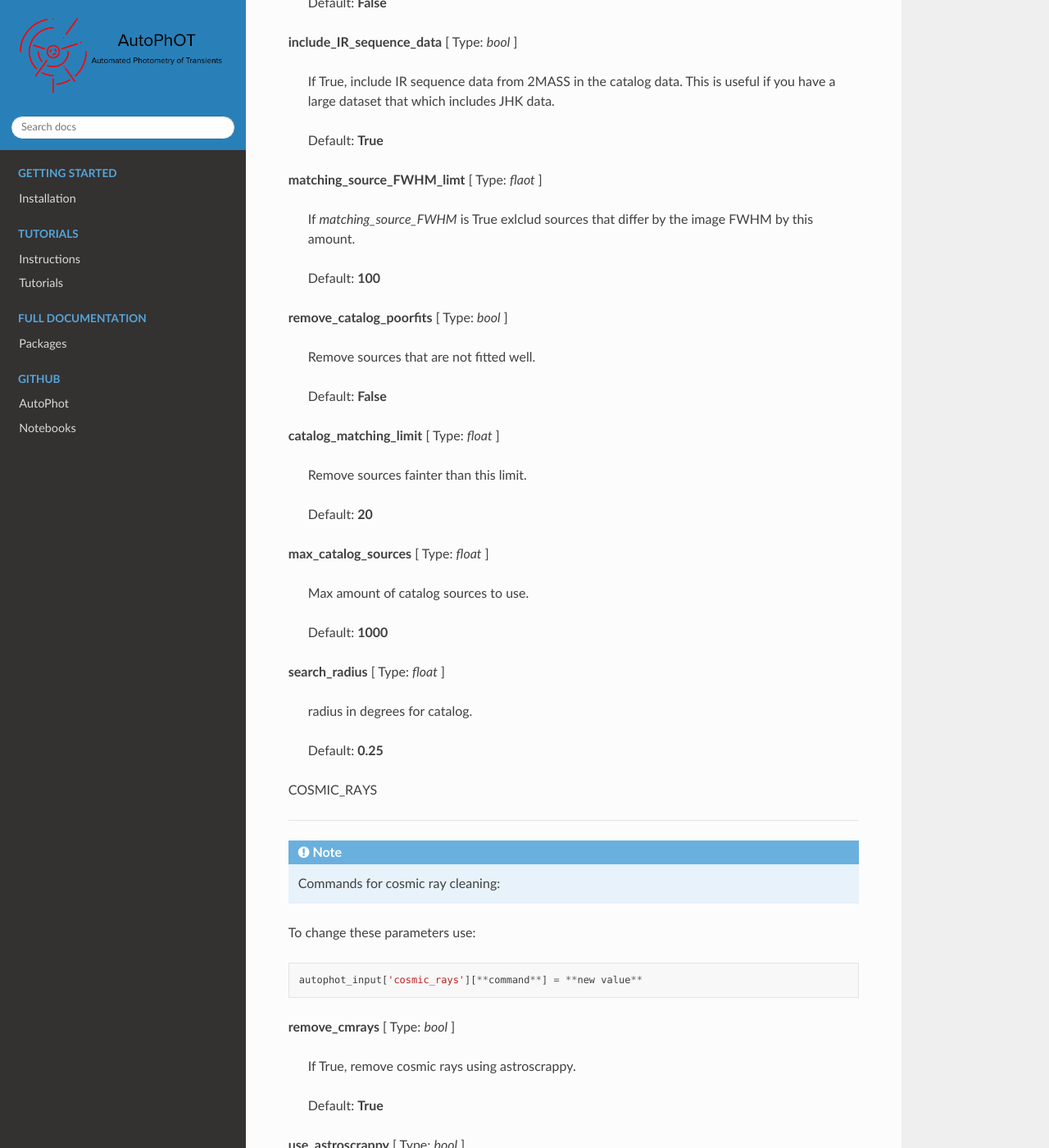
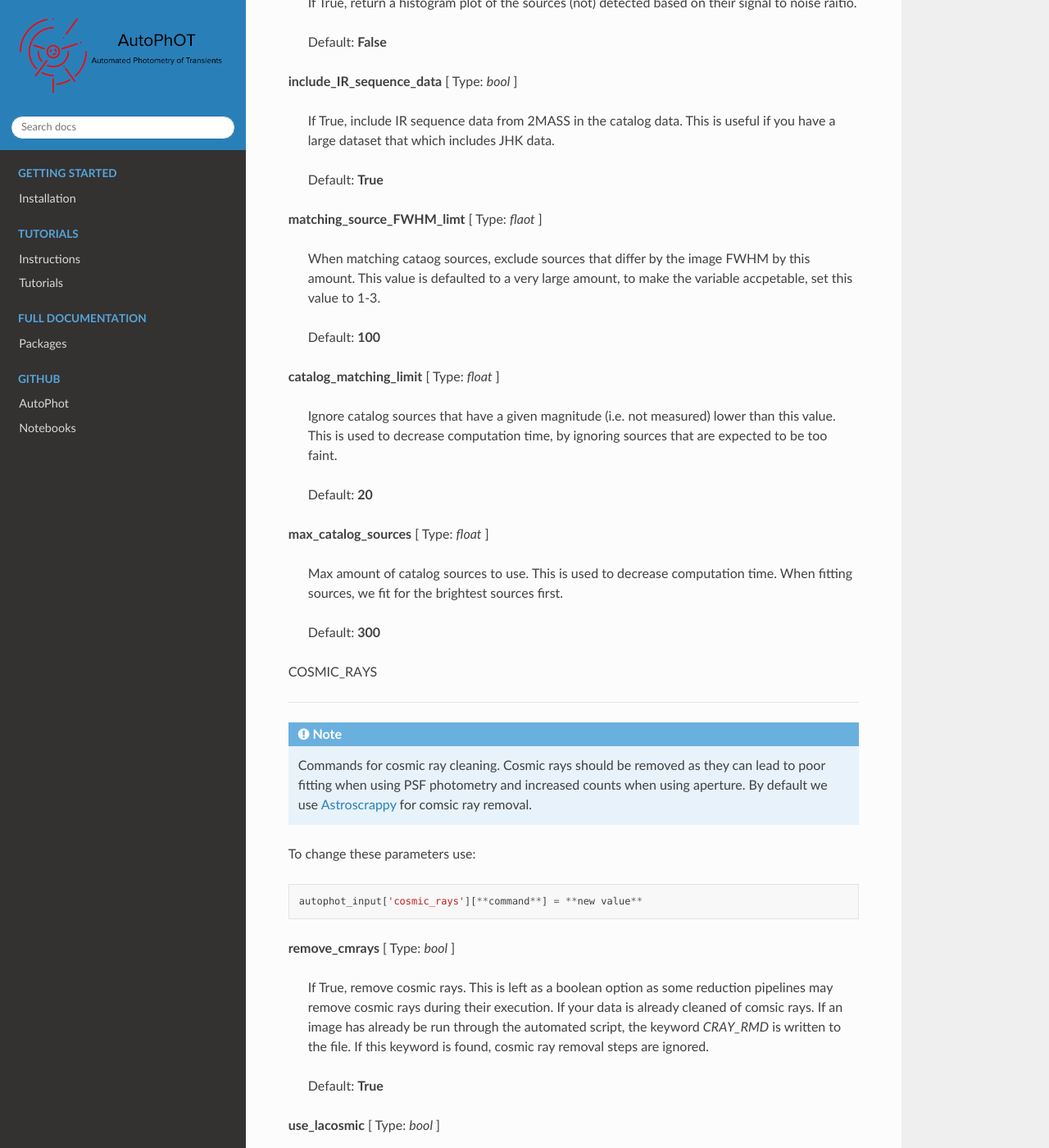
Before and after one commit to Astro-Sean/autophot, a Sphinx documentation site: the page built from docs/source/autophot_instructions.rst, in a window 1280 px wide and 1400 px high, scrolled down 10944 px. Shown: the whole window at 82% size. Built offline with Sphinx 7.4.7 and the Read the Docs theme 2.0.0, drawn with Linux system fonts in a browser that asks for light colours; some of the changed text lies outside the part shown.

Commit message:
updated comments in instrucions

```diff
--- a/docs/source/autophot_instructions.rst
+++ b/docs/source/autophot_instructions.rst
@@ -646,11 +646,12 @@ To change these parameters use:
 **use_catalog** [ Type: *str* ]
 
 	Keywords of catalog with information covering the fielf of view of your image. To date the available catalogs are:
-	.pan_starrs
-	.2mass
-	.apass
-	.skymapper
-	.sdss.
+
+	 . pan_starrs
+	 . 2mass
+	 . apass
+	 . skymapper
+	 . sdss.
 
 
 
@@ -676,7 +677,7 @@ To change these parameters use:
 
 **catalog_radius** [ Type: *float* ]
 
-	When downloading new catalogs fecth data around the target lcation within this radius (in degrees).     dist_lim: 10  float.
+	When downloading new catalogs fecth data around the target lcation within this radius (in degrees).
 
 
 
@@ -706,7 +707,7 @@ To change these parameters use:
 
 **matching_source_FWHM_limt** [ Type: *flaot* ]
 
-	If *matching_source_FWHM* is True exlclud sources that differ by the image FWHM by this amount.
+	When matching cataog sources, exclude sources that differ by the image FWHM by this amount. This value is defaulted to a very large amount, to make the variable accpetable, set this value to 1-3.
 
 
 
@@ -714,19 +715,9 @@ To change these parameters use:
 
 
 
-**remove_catalog_poorfits** [ Type: *bool* ]
-
-	Remove sources that are not fitted well.
-
-
-
-	Default: **False**
-
-
-
 **catalog_matching_limit** [ Type: *float* ]
 
-	Remove sources fainter than this limit.
+	Ignore catalog sources that have a given magnitude (i.e. not measured) lower than this value. This is used to decrease computation time, by ignoring sources that are expected to be too faint.
 
 
 
@@ -736,21 +727,11 @@ To change these parameters use:
 
 **max_catalog_sources** [ Type: *float* ]
 
-	Max amount of catalog sources to use.
-
-
-
-	Default: **1000**
-
-
-
-**search_radius** [ Type: *float* ]
-
-	radius in degrees for catalog.
-
-
-
-	Default: **0.25**
+	Max amount of catalog sources to use. This is used to decrease computation time. When fitting sources, we fit for the brightest sources first.
+
+
+
+	Default: **300**
 
 
 
@@ -764,7 +745,7 @@ COSMIC_RAYS
 
 .. note::
 
-   Commands for cosmic ray cleaning:
+   Commands for cosmic ray cleaning. Cosmic rays should be removed as they can lead to poor fitting when using PSF photometry and increased counts when using aperture. By default we use `Astroscrappy <https://github.com/astropy/astroscrappy>`_ for comsic ray removal.
 
 
 
@@ -782,17 +763,7 @@ To change these parameters use:
 
 **remove_cmrays** [ Type: *bool* ]
 
-	If True, remove cosmic rays using astroscrappy.
-
-
-
-	Default: **True**
-
-
-
-**use_astroscrappy** [ Type: *bool* ]
-
-	use Astroscrappy to remove comic rays.
+	If True, remove cosmic rays. This is left as a boolean option as some reduction pipelines may remove cosmic rays during their execution. If your data is already cleaned of comsic rays. If an image has already be run through the automated script, the keyword *CRAY_RMD* is written to the file. If this keyword is found, cosmic ray removal steps are ignored.
 
 
 
@@ -802,7 +773,7 @@ To change these parameters use:
 
 **use_lacosmic** [ Type: *bool* ]
 
-	use LaCosmic from CCDPROC to remove comic rays.
+	use LaCosmic from CCDPROC to remove comic rays instead of Astroscrappy.
 
 
 
@@ -820,7 +791,7 @@ FITTING
 
 .. note::
 
-   Commands describing how to perform fitting
+   Commands describing how to perform fitting. This is mainly perfomed using `Astroscrappy <https://github.com/astropy/astroscrappy>`_
 
 
 
```
